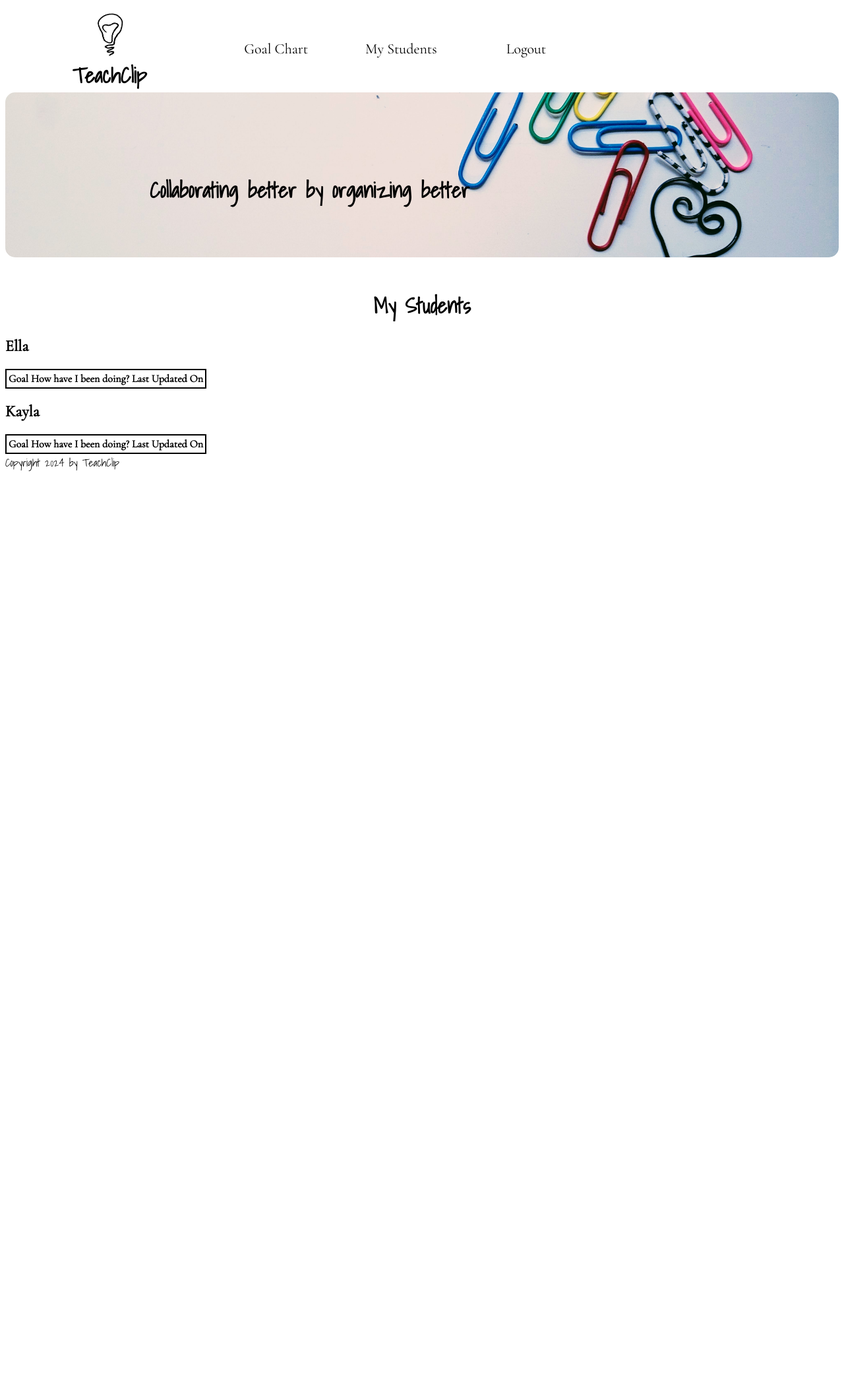
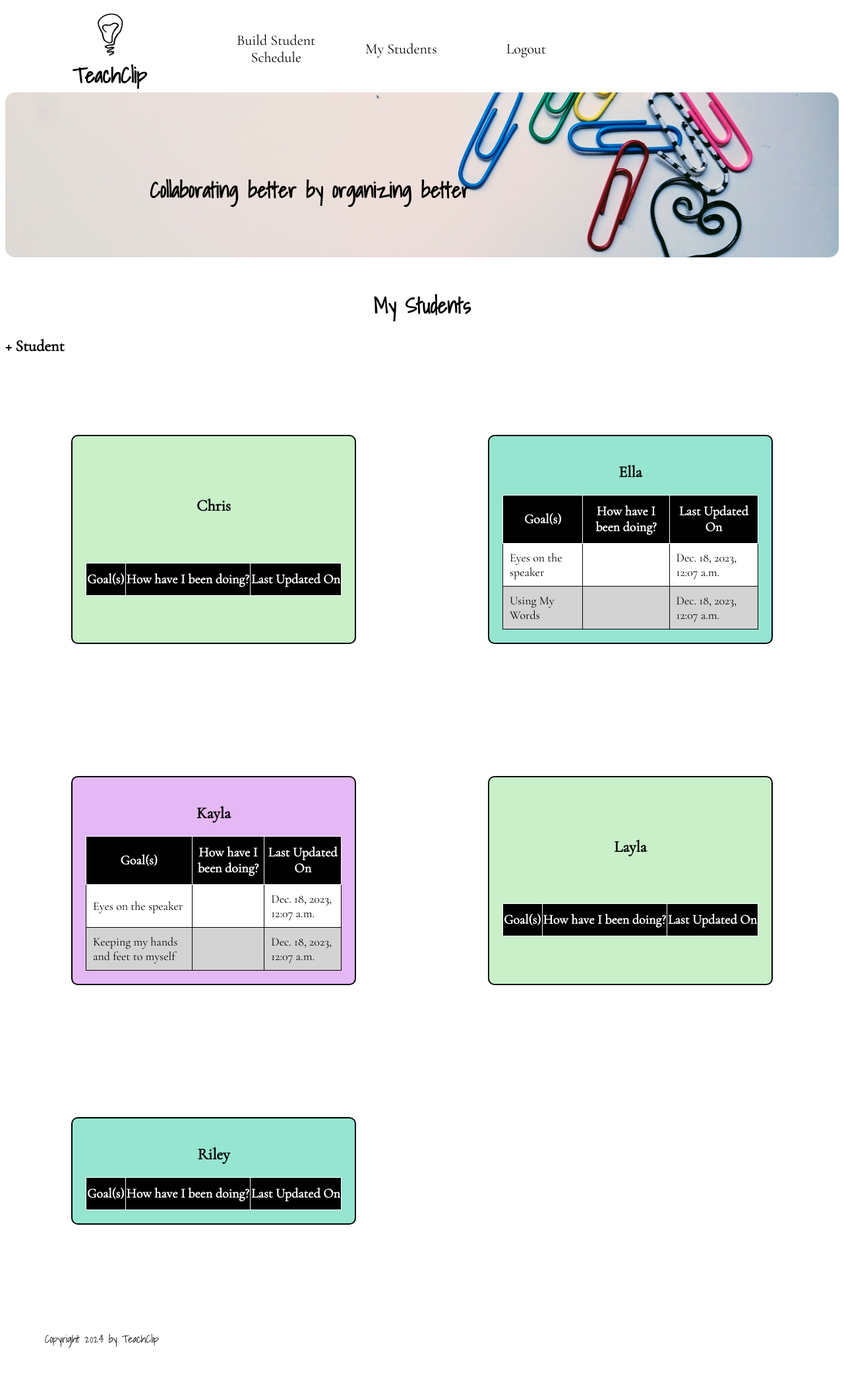
Before and after one commit to leeshiela/teachclip, a Django app: page /goals/teacher_home/ in a window 1280 px wide. Shown: the whole page at 66% size. Before the commit the page ends 714 px from the top, so only its background shows below. Run offline with Django 4.2, Linux system fonts and the light colour scheme; a user stored in the database is signed in; data comes from the database, SQL or seed files in the repository; data that the repository does not hold is empty; some web fonts are replaced.

Commit message:
Added styling for teacher home

```diff
--- a/accounts/forms.py
+++ b/accounts/forms.py
@@ -4,6 +4,7 @@
     username = forms.CharField(max_length=150)
     first_name = forms.CharField(max_length=150)
     last_name = forms.CharField(max_length=150)
+    email_address = forms.EmailField(max_length=300)
     password = forms.CharField(
         max_length=150,
         widget=forms.PasswordInput,
--- a/goalchart/admin.py
+++ b/goalchart/admin.py
@@ -1,5 +1,5 @@
 from django.contrib import admin
-from .models import Student, Schedule, Goals
+from .models import Student, Schedule, Goal
 
 @admin.register(Student)
 class StudentAdmin(admin.ModelAdmin):
@@ -24,11 +24,12 @@
 
     ]
 
-@admin.register(Goals)
+@admin.register(Goal)
 class GoalsAdmin(admin.ModelAdmin):
     list_display = [
         "id",
         "student",
+        "schedule",
         "goal_name",
         "goal_description",
         "goal_picture",
--- a/goalchart/models.py
+++ b/goalchart/models.py
@@ -1,6 +1,7 @@
 from django.db import models
 from django.contrib.auth.models import User
 from django.db.models import Avg
+from django.conf import settings
 
 class Student(models.Model):
     student_first_name = models.CharField(max_length=200)
@@ -31,6 +32,14 @@
 
     def __str__(self):
         return self.student_first_name
+
+    teacher = models.ForeignKey(
+        settings.AUTH_USER_MODEL,
+        related_name="students",
+        on_delete=models.CASCADE,
+        null=True,
+    )
+
     class Meta:
         ordering = ["student_first_name"]
     # Add Teacher Foreign Key
@@ -42,9 +51,8 @@
         Student,
         related_name="schedules",
         on_delete=models.CASCADE,
+        null=True,
     )
-    def __str__(self):
-        return self.student.student_first_name
 
     MONDAY = "MON"
     TUESDAY = "TUE"
@@ -65,6 +73,8 @@
         choices=DAY_OF_WEEK,
         default=MONDAY,
     )
+    def __str__(self):
+        return self.day_of_the_week
 
     period_number = models.PositiveSmallIntegerField(default=1)
     activity = models.CharField(max_length=200)
@@ -74,11 +84,18 @@
         ordering = ["activity"]
 
 
-class Goals(models.Model):
+class Goal(models.Model):
     student = models.ForeignKey(
+        Student,
+        related_name="goals",
+        on_delete=models.CASCADE,
+        null=True,
+    )
+    schedule = models.ForeignKey(
         Schedule,
-        related_name="schedules",
+        related_name="goals",
         on_delete=models.CASCADE,
+        null=True,
     )
     goal_name = models.CharField(max_length=200)
     goal_description = models.TextField()
@@ -101,9 +118,10 @@
 
 class Rating(models.Model):
     goals = models.ForeignKey(
-        Goals,
+        Goal,
         related_name="goal_ratings",
-        on_delete=models.CASCADE
+        on_delete=models.CASCADE,
+        null=True,
     )
     rating = models.PositiveSmallIntegerField(default = 0)
 
--- a/goalchart/static/css/styles.css
+++ b/goalchart/static/css/styles.css
@@ -132,16 +132,79 @@
 
 footer {
     font-family: 'Shadows Into Light', cursive;
+    margin: 20px;
+    padding: 40px;
 }
 
 /* Teacher Home */
+.student-container {
+    display: grid;
+    grid-template-columns: repeat(2, 50%);
+}
+
+.student-box {
+    display: flex;
+    flex-flow: column wrap;
+    justify-content: space-evenly;
+    align-items: center;
+    margin: 100px;
+    border: 2px solid;
+    border-radius: 10px;
+    padding: 20px;
+}
+
+.group1 {
+    background-color: rgb(201, 240, 201);
+}
+
+.group2 {
+    background-color: rgb(150, 229, 209);
+}
+
+.group3 {
+    background-color: rgb(228, 184, 244);
+}
 
 table {
-    border: 2px, solid black;
+    border: 2px solid black;
+    border-collapse: collapse;
+    width: 100%;
+}
+
+table th {
+    padding-top: 12px;
+    padding-bottom: 12px;
+    text-align: center;
+    background: black;
+    color: white;
+    font-size: 20px;
+    margin-left: 5px;
+    margin-right: 5px;
+}
+
+table td {
+    font-size: 18px;
+    padding: 10px;
+}
+
+table, th, td {
+    border: 1px solid;
 }
 
 .striped-table> tr:nth-child(even) {
     background-color: lightgray;
+}
+
+.striped-table> tr:nth-child(odd) {
+    background-color: white;
+}
+
+.striped-table> tr:nth-child(even):hover {
+    background-color: yellow;
+}
+
+.striped-table> tr:nth-child(odd):hover {
+    background-color: yellow;
 }
 
 /* Forms CSS */
--- a/goalchart/templates/base.html
+++ b/goalchart/templates/base.html
@@ -22,10 +22,12 @@
             <nav>
               {% comment %} <div><a href="{% url "info" %}">Home</a></div> {% endcomment %}
               {% if user.is_authenticated %}
-                <div><a href="{% url "teacher_home" %}">Goal Chart</a></div>
+                <div><a href="{% url "teacher_home" %}">Build Student Schedule</a></div>
                 <div><a href="{% url "teacher_home" %}">My Students</a></div>
                 <a href="{% url "logout" %}">Logout</a>
               {% else %}
+              <span></span>
+              <span></span>
                 <a href="{% url "profile_selection" %}">Sign Up</a>
                 <a href="{% url "teacher_login" %}">Login</a>
               {% endif %}
--- a/goalchart/templates/goalchart/goal_chart.html
+++ b/goalchart/templates/goalchart/goal_chart.html
@@ -1,11 +1,13 @@
 {% extends "base.html" %}
 
 {% block title %}
-    {{ student.goals.student_first_name }} Goals
+    {{ goals.student_first_name }} Goals
 {% endblock title %}
 
 {% block main %}
+<h1>This is what your {{ goals.student_first_name}} will see</h1>
 
+<h2>{{ goals.student_first_name }}View</h2>
 
 <i class="fa-regular fa-star"></i>
 <i class="fa-solid fa-star"></i>
--- a/goalchart/templates/goalchart/teacher_home.html
+++ b/goalchart/templates/goalchart/teacher_home.html
@@ -3,15 +3,16 @@
 
 {% block main %}
 <h1>My Students</h1>
+<a href="{% url "add_student" %}"><h2>+ Student</h2></a>
 
-<div>
+<div class="student-container">
   {% for student in students %}
+    <div class="student-box {% cycle "group1" "group2" "group3" %}">
       <h2>{{ student.student_first_name }}</h2>
-  <div class="student-list-goals">
       <table>
         <thead>
           <tr>
-          <th>Goal</th>
+            <th>Goal(s)</th>
             <th>How have I been doing?</th>
             <th>Last Updated On</th>
           </tr>
@@ -21,7 +22,6 @@
           <tr>
             <td>{{ goal.goal_name}}
             </td>
-
             <td>
               {% for rating in goal.goal_ratings.all %}
               {{ rating.rating}}
--- a/goalchart/urls.py
+++ b/goalchart/urls.py
@@ -1,5 +1,5 @@
 from django.urls import path
-from goalchart.views import goal_per_day, goal_list
+from goalchart.views import goal_per_day, goal_list, add_student, create_student_goal
 from django.views.generic.base import TemplateView
 
 
@@ -9,4 +9,6 @@
     path("info/", TemplateView.as_view(template_name="goalchart/info.html"), name="info"),
     path("profile_selection/", TemplateView.as_view(template_name="goalchart/profile_selection.html"), name="profile_selection"),
     path("about/", TemplateView.as_view(template_name="goalchart/about.html"), name="about"),
+    path("add_student/", add_student, name="add_student"),
+    path("create_goal/", create_student_goal, name="create_goal"),
 ]
--- a/goalchart/views.py
+++ b/goalchart/views.py
@@ -1,6 +1,7 @@
 from django.shortcuts import render, get_object_or_404, redirect
-from goalchart.models import Student, Schedule, Goals
+from goalchart.models import Student, Schedule, Goal, Rating
 from django.contrib.auth.decorators import login_required
+from goalchart.forms import CreateStudentGoal, AddStudent
 
 @login_required
 def goal_per_day(request, id):
@@ -8,7 +9,7 @@
     context = {
         "student": student,
     }
-    return render(request, "goal_chart.html", context)
+    return render(request, "goalchart/goal_chart.html", context)
 
 @login_required
 def goal_list(request):
@@ -20,7 +21,39 @@
 
 @login_required
 def average_rating(request):
-    rating = goal_ratings.get(Goals, id=id)
-    ratings = goal.goal_ratings.all()
+    rating = get_object_or_404(Goal, id=id)
+    ratings = Rating.objects.all()
 
     avg_rating = ratings/len(ratings)
+
+@login_required
+def create_student_goal(request):
+    if request.method == "POST":
+        form = CreateStudentGoal(request.POST)
+        if form.is_valid():
+            goal = form.save(False)
+            goal.teacher = request.user
+            goal.save()
+            return redirect("teacher_home")
+    else:
+        form = CreateStudentGoal()
+    context = {
+        "goal_form": form,
+    }
+    return render(request, "goalchart/create_goal.html", context)
+
+@login_required
+def add_student(request):
+    if request.method == "POST":
+        form = AddStudent(request.POST)
+        if form.is_valid():
+            new_student = form.save(False)
+            new_student.teacher = request.user
+            new_student.save()
+            return redirect("teacher_home")
+    else:
+        form = AddStudent()
+    context = {
+        "student_form": form,
+    }
+    return render(request, "goalchart/add_student.html", context)
```
Also changed, not shown: goalchart/forms.py (+20 -2 lines), goalchart/templates/goalchart/add_student.html (added, +18 -0 lines), goalchart/templates/goalchart/create_goal.html (added, +18 -0 lines), db.sqlite3, goalchart/migrations/0008_remove_goals_student_goals_schedule_and_more.py (added), goalchart/migrations/0009_goals_student.py (added), goalchart/migrations/0010_rename_goals_goal.py (added), goalchart/migrations/0011_student_teacher.py (added). Lines whose indentation alone changed are shown as unchanged.
